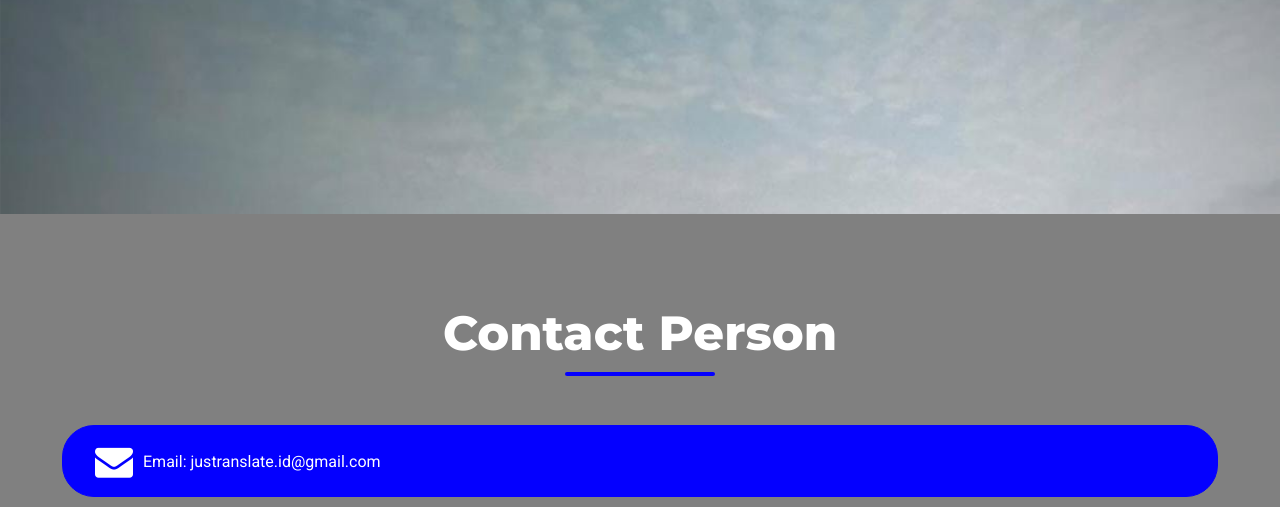
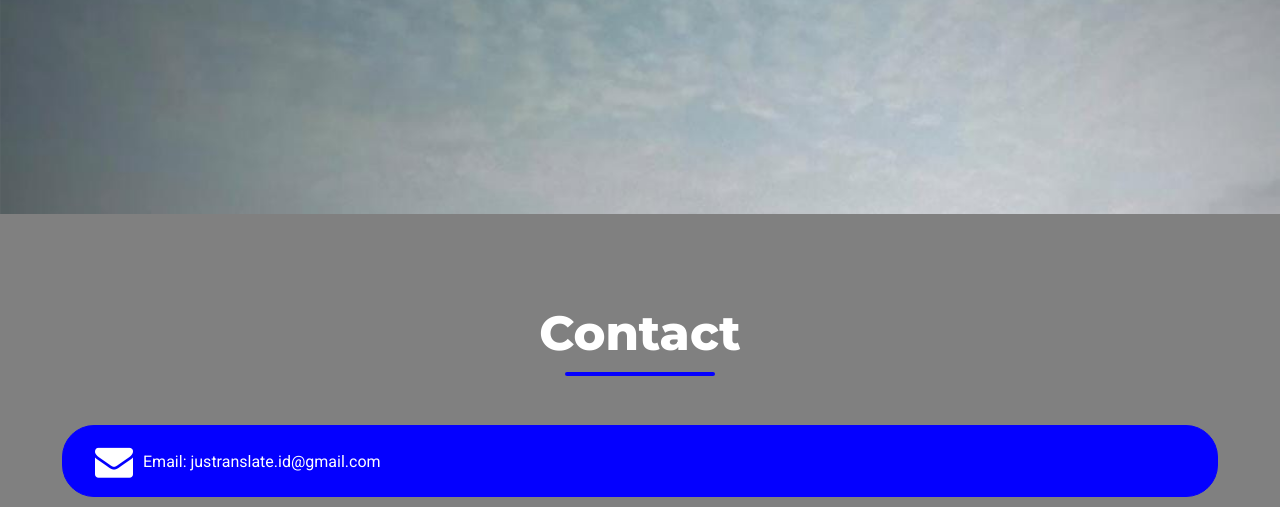
Before and after one commit to ALiteralSalt/BRUH, a plain HTML site: page JusTranslate/index.html in a window 1280 px wide. Shown: the part 10866-11373 px from the top of the page. Drawn offline with Linux system fonts and the light colour scheme; a web font is replaced by a local one.

Commit message:
index.html

```diff
--- a/JusTranslate/index.html
+++ b/JusTranslate/index.html
@@ -233,7 +233,7 @@
         <!-- contact -->
         <section id="contact">
             <div class="title">
-                <h1 class="font-color">Contact Person</h1>
+                <h1 class="font-color">Contact</h1>
                 <div class="line"></div>
             </div>
             <div class="contact_us">
```
